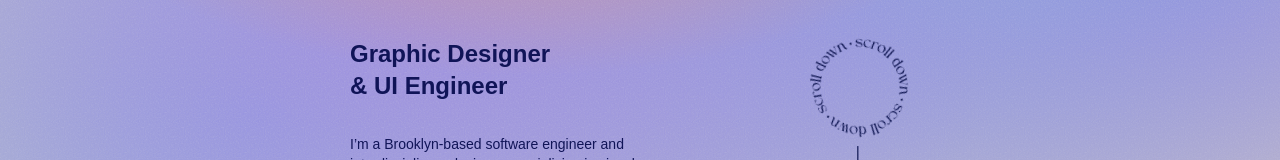
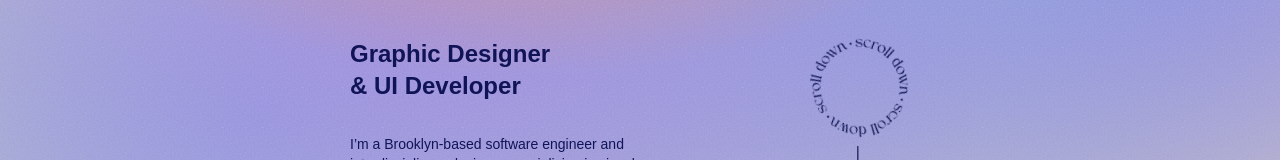
Before and after one commit to lschmidtfellner/portfolio-2023, a React (Create React App) app: page / in a window 1280 px wide. Shown: the part 607-767 px from the top of the page. Built offline with nearby package versions, Linux system fonts and the light colour scheme; the HTML template or start-up script is replaced by a standard one; a web font is replaced by a local one.

Commit message:
changed subtitle

```diff
--- a/src/pages/Landing.js
+++ b/src/pages/Landing.js
@@ -110,7 +110,7 @@ function Landing({ modeToggle, pColor, handleNavigation }) {
             <div className="flex flex-col">
               <div className="flex flex-col font-bold">
                 <h2>Graphic Designer</h2>
-                <h2>& UI Engineer</h2>
+                <h2>& UI Developer</h2>
               </div>
               <p className="pt-8 text-xs sm:text-sm text-left font-aktiv w-52 sm:w-80 ">
                 I’m a Brooklyn-based software engineer and interdisciplinary designer specializing in visual identities and user interfaces. <br />
```
